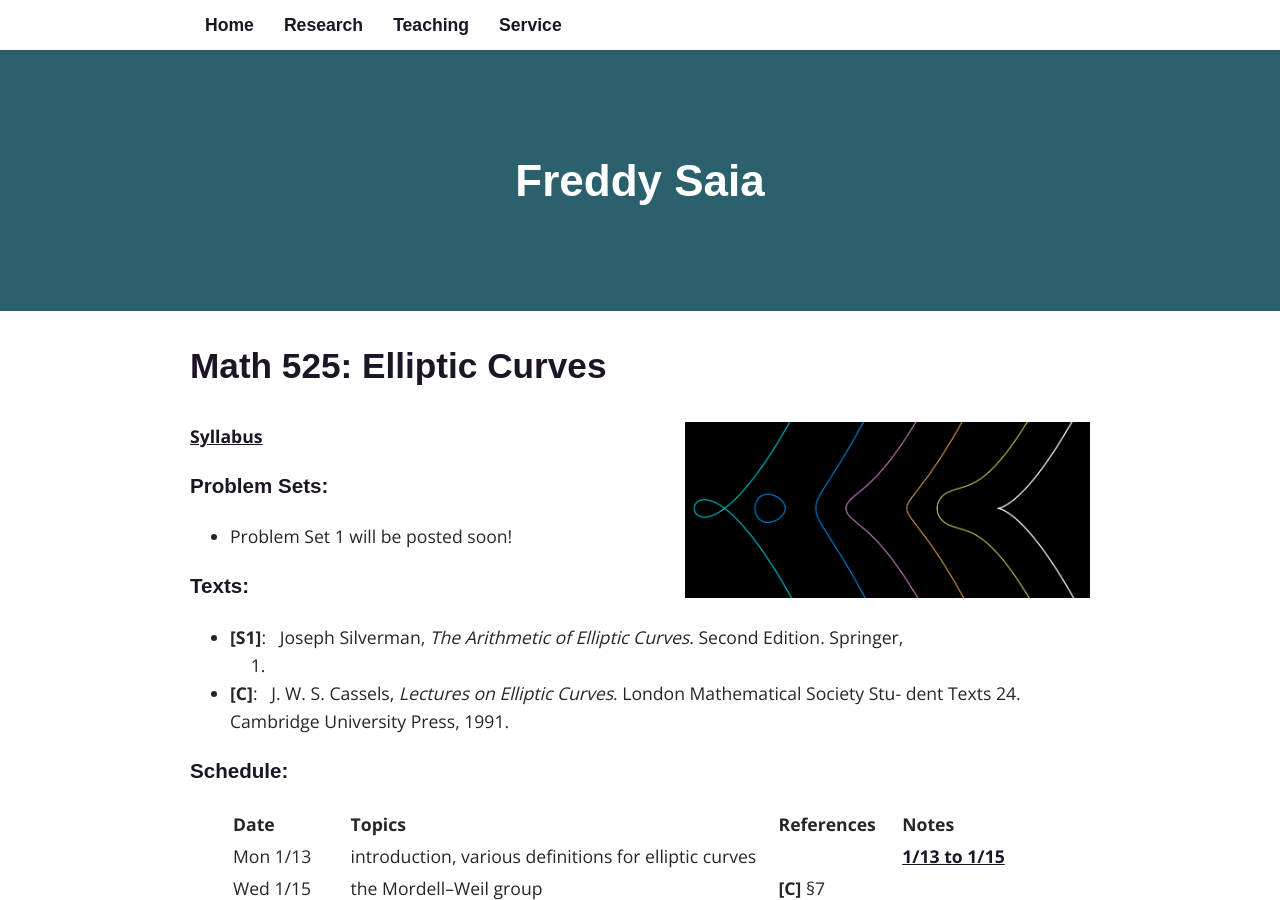
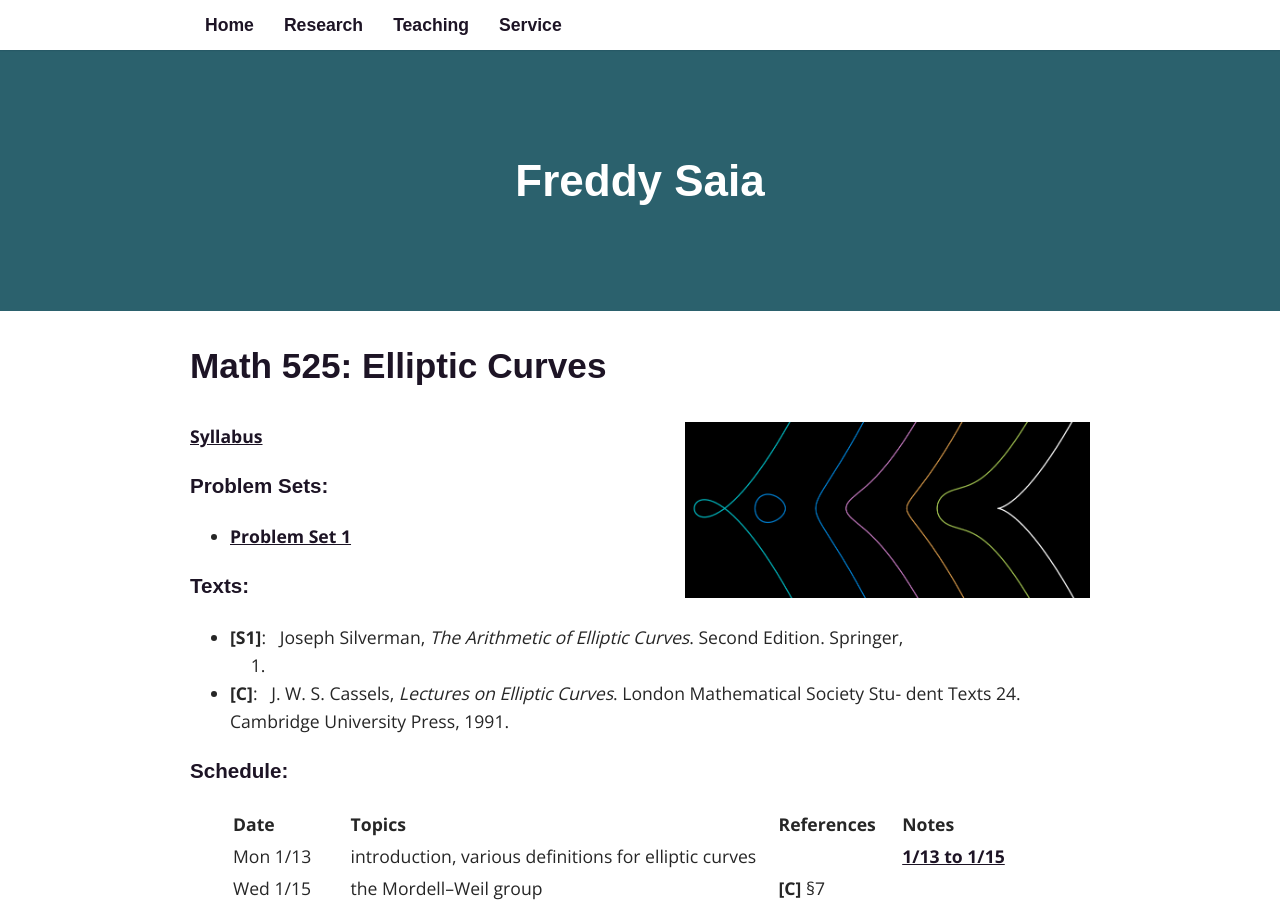
Before and after one commit to fsaia/site, a Jekyll site: the page built from _pages/05_math_525.md, in a window 1280 px wide and 900 px high. Built offline with Jekyll 4.4.1, drawn with Linux system fonts in a browser that asks for light colours; some web fonts are replaced.

Commit message:
Update 05_math_525.md

```diff
--- a/_pages/05_math_525.md
+++ b/_pages/05_math_525.md
@@ -12,7 +12,7 @@ exclude: true
 [Syllabus](https://drive.google.com/open?id=1-4tdv_sS_TaH5x_0Mhs3blO3FlCDZGu-&usp=drive_fs)
 
 ### Problem Sets:
-* Problem Set 1 will be posted soon!
+* [Problem Set 1](https://drive.google.com/open?id=1-D_T3CQqdEBX2SlotIEUK8en_CIYczWG&usp=drive_fs)
 
 ### Texts:
 * **[S1]**\: &nbsp; Joseph Silverman, *The Arithmetic of Elliptic Curves*. Second Edition. Springer,
```
